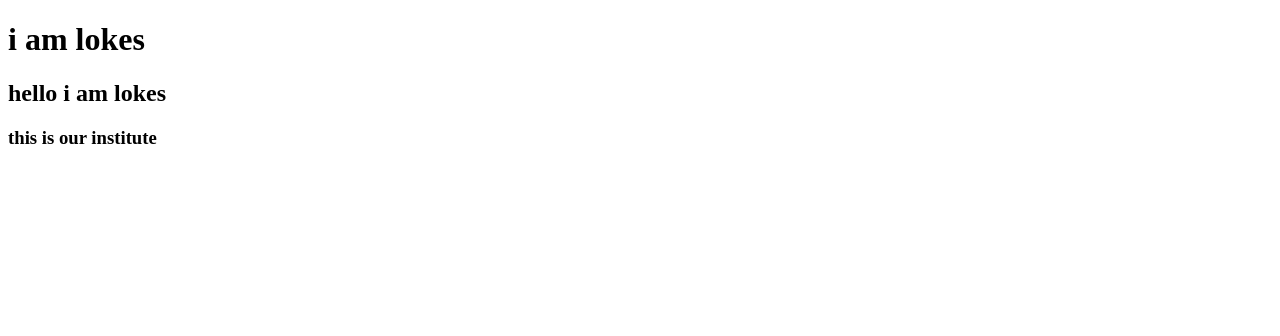
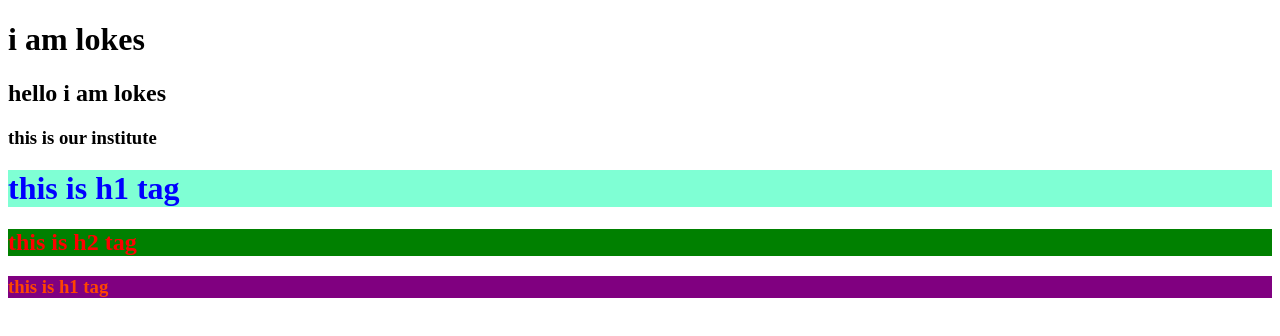
Before and after one commit to lokesperni/gitlokeswarrao, a plain HTML site: page index.html in a window 1280 px wide. Drawn offline with Linux system fonts and the light colour scheme.

Commit message:
added the code

```diff
--- a/index.html
+++ b/index.html
@@ -4,10 +4,16 @@
     <meta charset="UTF-8">
     <meta name="viewport" content="width=device-width, initial-scale=1.0">
     <title>Document</title>
+    <link rel="stylesheet" href="style.css">
 </head>
 <body>
     <h1> i am lokes</h1>
     <h2>hello i am lokes</h2>
     <h3>this is our institute</h3>
+
+    <h1 style="color: blue; background-color: aquamarine;">this is h1 tag</h1>
+    <h2 style="color: red; background-color: green;">this is h2 tag</h2>
+    <h3 style="color: orangered; background-color: purple;">this is h1 tag</h3>
+
 </body>
 </html>
```
